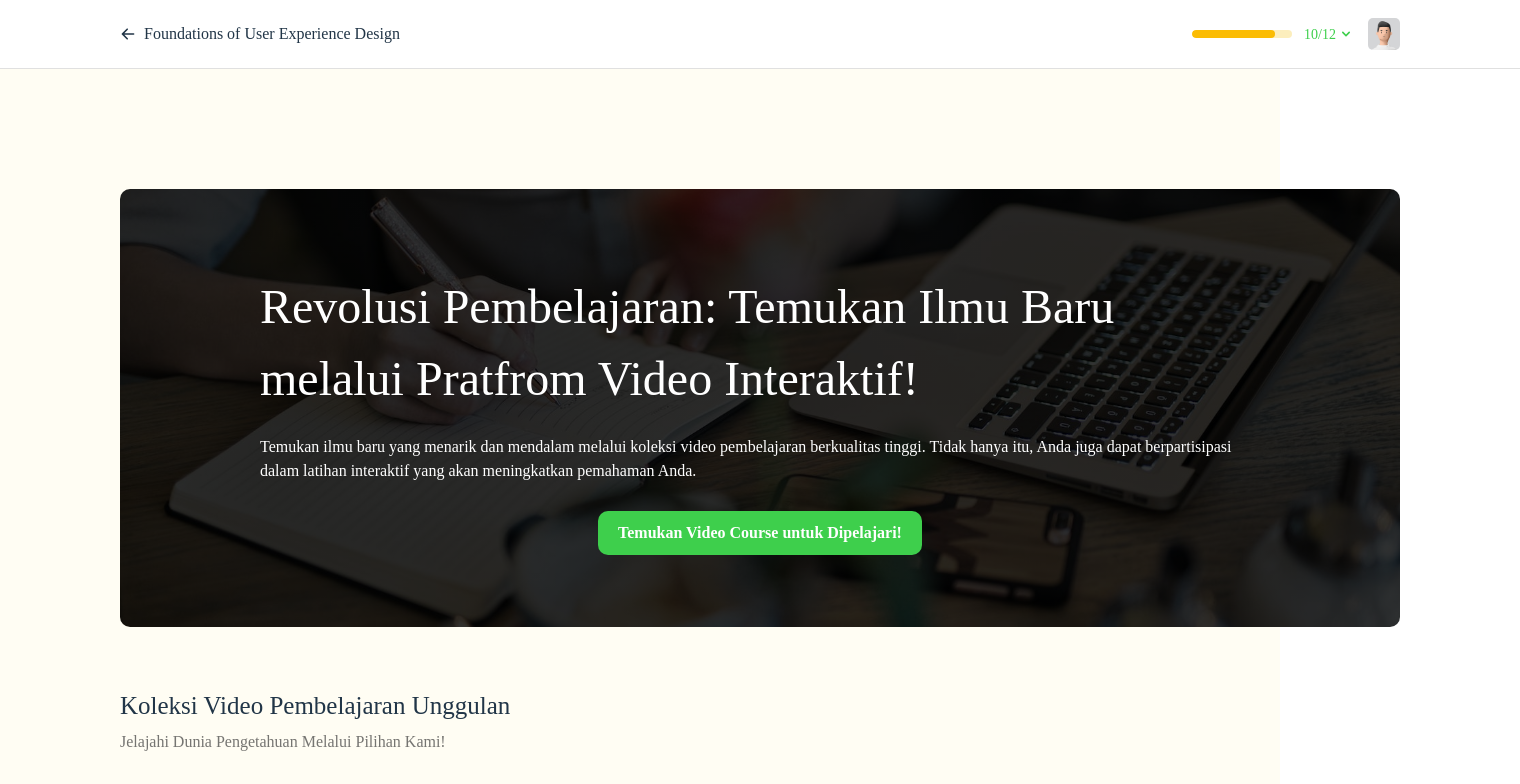
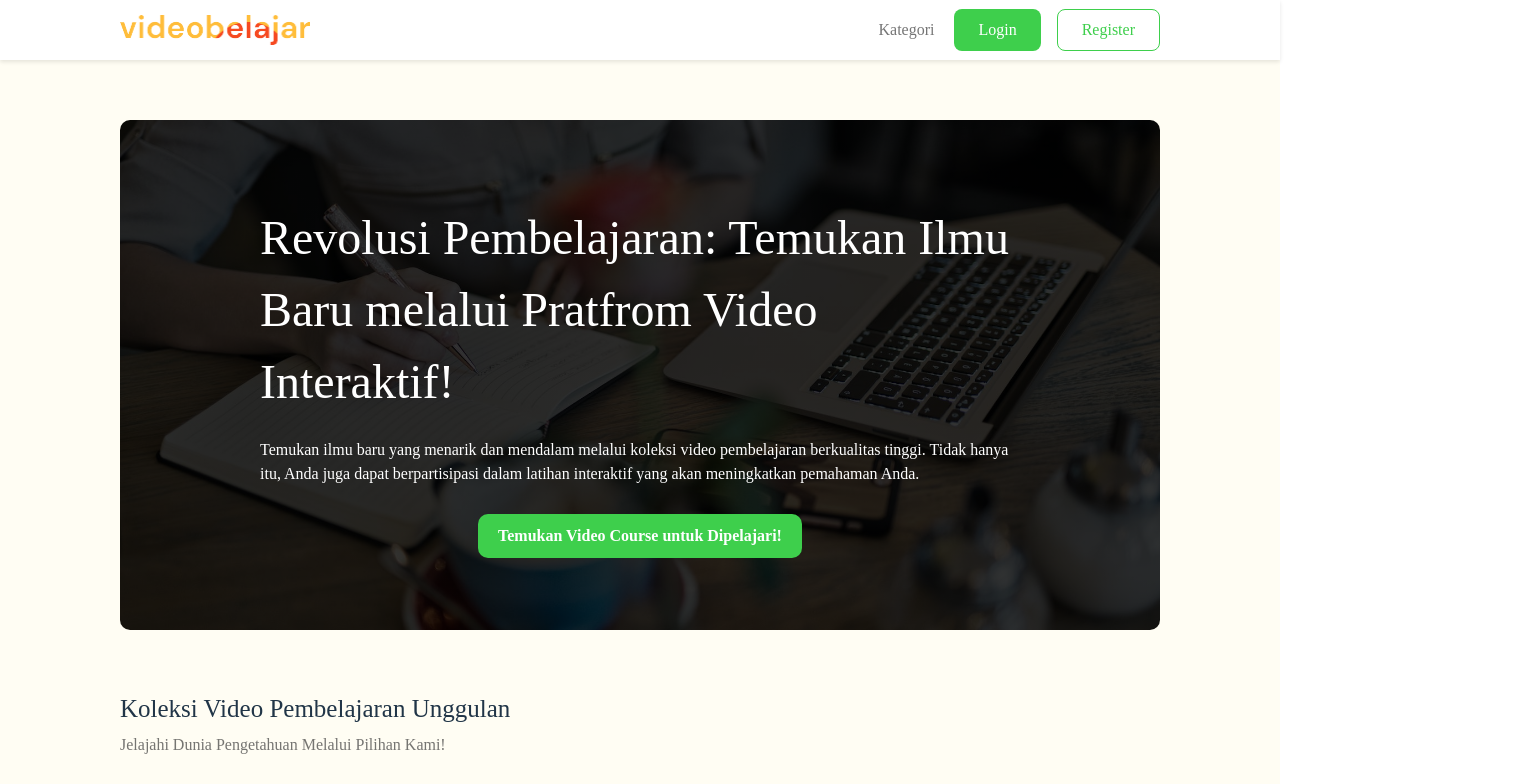
Before and after one commit to Fferdiansyahh/Mission_Front_End_1A, a React (Vite) app: page / in a window 1280 px wide. Shown: the top 784 px of the page, 1520 px wide, since content can reach past the window. Built offline with nearby package versions, Linux system fonts and the light colour scheme.

Commit message:
update mission 2-8

```diff
--- a/src/pages/home/Home.jsx
+++ b/src/pages/home/Home.jsx
@@ -8,7 +8,7 @@ export default function Home() {
   return (
     <>
       <Container>
-        <main className="mt-30 mb-16 mx-30 max-sm:my-10 max-sm:mx-5 border-box">
+        <main className="mt-30 2-dvw mb-16 mx-30 max-sm:my-10 max-sm:mx-5 border-box">
           <Home1 />
           <Home2 />
           <Home3 />
--- a/src/pages/home/home-2/Home22.jsx
+++ b/src/pages/home/home-2/Home22.jsx
@@ -8,7 +8,7 @@ export default function Home22(props) {
   const categoryRefs = useRef({});
 
   const {
-    wd = "dvw",
+    wd = "full",
     categories = [
       "Semua Kelas",
       "Pemasaran",
@@ -31,7 +31,7 @@ export default function Home22(props) {
   };
   return (
     <div
-      className={`flex items-center space-x-6 relative overflow-x-auto scrollbar-hide whitespace-nowrap py-2 w-${wd}`}
+      className={`flex items-center space-x-6 relative overflow-x-auto scrollbar-hide whitespace-nowrap py-2 max-sm:w-full w-${wd}`}
     >
       {categories.map((category) => (
         <div
--- a/src/pages/kelas/4.1-Kelas/Kelas.jsx
+++ b/src/pages/kelas/4.1-Kelas/Kelas.jsx
@@ -88,7 +88,7 @@ export default function Kelas() {
 
   return (
     <>
-      {/* <Container> */}
+      <Container>
         <div>
           <main className="flex flex-row w-screen h-max box-border bg-white max-sm:flex-col">
             <section className="w-full h-full box-border">
@@ -113,7 +113,7 @@ export default function Kelas() {
             <ListKelas dataKelas={dataKelas} />
           </main>
         </div>
-      {/* </Container> */}
+      </Container>
     </>
   );
 }
--- a/src/pages/kelas/4.10-Rangkuman/Rangkuman.jsx
+++ b/src/pages/kelas/4.10-Rangkuman/Rangkuman.jsx
@@ -9,6 +9,7 @@ import rangkum from "../../../assets/book.svg";
 import quiz from "../../../assets/quiz.svg";
 
 import Down from "../../../assets/dow.png";
+import Container from "../../navbar/Container";
 
 export default function Rangkuman() {
   const dataKelas = [
@@ -88,6 +89,7 @@ export default function Rangkuman() {
 
   return (
     <>
+      <Container>
         <main className="flex w-dvw flex-row h-max box-border bg-white max-sm:flex-col">
           <section className="w-full h-full box-border">
             <div className="flex border border-primary-100 w-full px-28   h-125  bg-red justify-center  bg-black max-sm:h-50 max-sm:px-9  ">
@@ -101,7 +103,9 @@ export default function Rangkuman() {
             </div>
             <div className="max-w-full mx-auto mt-10 p-20 bg-white  rounded-2xl">
               <div className="flex flex-col gap-2">
-              <h1 className="text-lg font-bold ">Download Rangkuman Modul!</h1>
+                <h1 className="text-lg font-bold ">
+                  Download Rangkuman Modul!
+                </h1>
                 <p className="text-gray-600">
                   Silahkan download rangkuman modul dari materi yang telah kamu
                   pelajari
@@ -122,6 +126,7 @@ export default function Rangkuman() {
 
           <ListKelas dataKelas={dataKelas} />
         </main>
+      </Container>
     </>
   );
 }
--- a/src/pages/navbar/Container.jsx
+++ b/src/pages/navbar/Container.jsx
@@ -13,10 +13,20 @@ export default function Container({ children }) {
   const location = useLocation();
   const shouldHideFooter =
     location.pathname === "/login" || location.pathname === "/register";
+
+  const hideNavbarKelas = [
+    "/kelas",
+    "/soal",
+    "/aturan",
+    "/congrats",
+    "/try",
+    "/rangkuman",
+  ].includes(location.pathname);
+
   return (
     <main className="    ">
-      <NavbarKelas />
-      {/* <Navbar1 isLoggedIn={isLoggedIn} /> */}
+      {hideNavbarKelas && <NavbarKelas />}
+      {!hideNavbarKelas && <Navbar1 isLoggedIn={isLoggedIn} />}
 
       {/* <Navbar /> */}
       {children}
--- a/src/pages/navbar/NavbarKelas.css
+++ b/src/pages/navbar/NavbarKelas.css
@@ -20,6 +20,7 @@
   font-family: sans-serif;
   box-sizing: border-box;
   width: 100%;
+  height: 60px;
 }
 
 .navbar-left {
```
Lines whose indentation alone changed are shown as unchanged.
